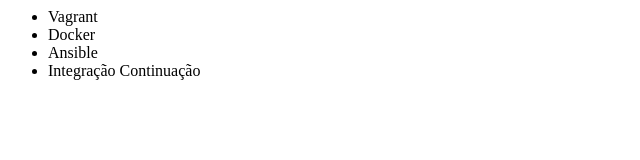
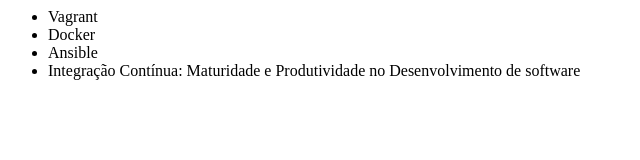
Before and after one commit to Marco-Antonio-dev/alura-git, a plain HTML site: page index.html in a window 1280 px wide. Shown: the whole page, without its empty margins (0-640 px from the left). Drawn offline with Linux system fonts and the light colour scheme.

Commit message:
Mudança do nome do curso para Maturidade e Produtividade

```diff
--- a/index.html
+++ b/index.html
@@ -14,7 +14,7 @@
 			<li>Vagrant</li>
 			<li>Docker</li>
 			<li>Ansible</li>
-			<li>Integração Continuação</li>
+			<li>Integração Contínua: Maturidade e Produtividade no Desenvolvimento de software</li>
 
 		</ul>
 
```
